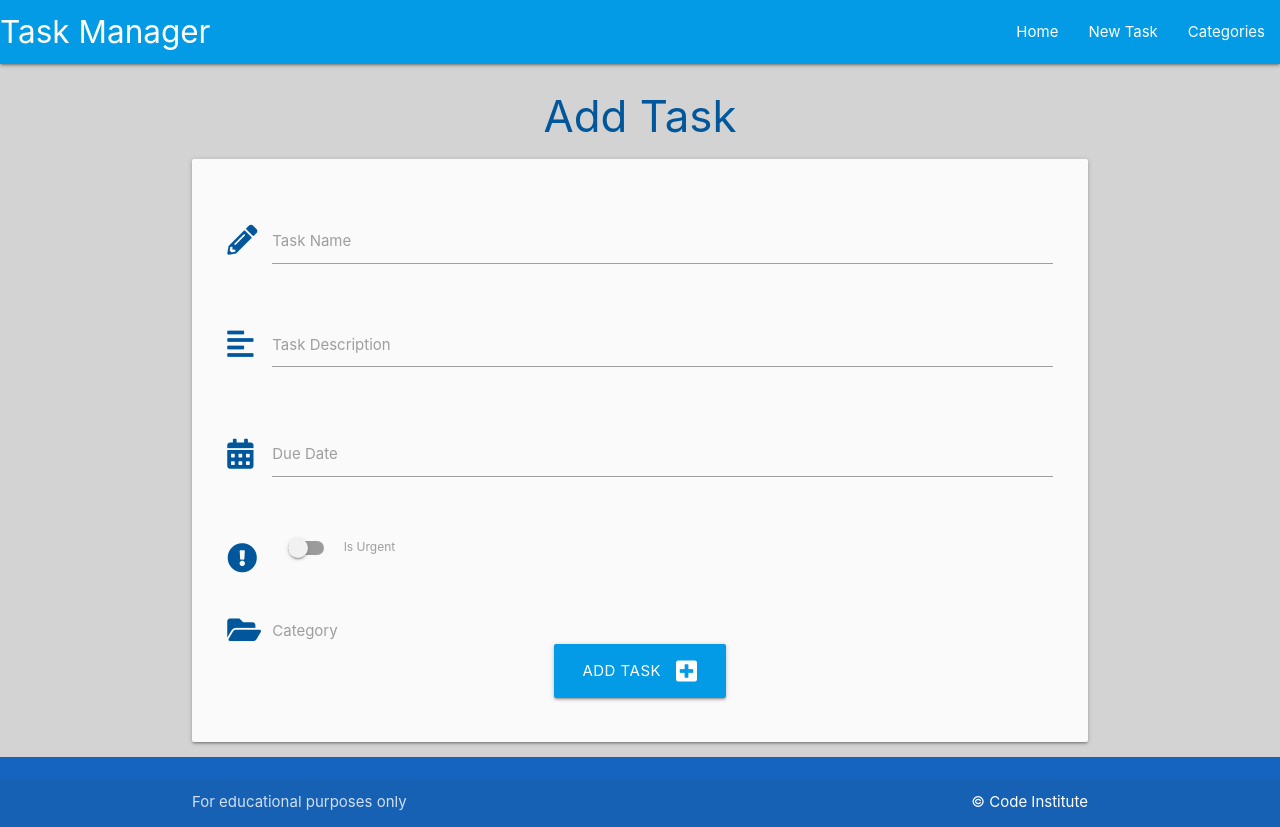
After one commit to wendybovill/psql-task-walkthrough, a Flask app: page /add_task in a window 1280 px wide. The commit adds this page. Run offline with Flask 2, Linux system fonts and the light colour scheme; data that the repository does not hold is empty.

Commit message:
all changes

```diff
--- a/taskmanager/routes.py
+++ b/taskmanager/routes.py
@@ -1,8 +1,82 @@
-from flask import render_template
+from flask import render_template, request, redirect, url_for
 from taskmanager import app, db
 from taskmanager.models import Category, Task
 
 
 @app.route("/")
 def home():
-    return render_template("tasks.html")
+    tasks = list(Task.query.order_by(Task.id).all())
+    return render_template("tasks.html", tasks=tasks)
+
+
+@app.route("/categories")
+def categories():
+    categories = list(Category.query.order_by(Category.category_name).all())
+    return render_template("categories.html", categories=categories)
+
+
+@app.route("/add_category", methods=["GET", "POST"])
+def add_category():
+    if request.method == "POST":
+        category = Category(category_name=request.form.get("category_name"))
+        db.session.add(category)
+        db.session.commit()
+        return redirect(url_for("categories"))
+    return render_template("add_category.html")
+
+
+@app.route("/edit_category/<int:category_id>", methods=["GET", "POST"])
+def edit_category(category_id):
+    category = Category.query.get_or_404(category_id)
+    if request.method == "POST":
+        category.category_name = request.form.get("category_name")
+        db.session.commit()
+        return redirect(url_for("categories"))
+    return render_template("edit_category.html", category=category)
+
+
+@app.route("/delete_category/<int:category_id>")
+def delete_category(category_id):
+    category = Category.query.get_or_404(category_id)
+    db.session.delete(category)
+    db.session.commit()
+    return redirect(url_for("categories"))
+
+
+@app.route("/add_task", methods=["GET", "POST"])
+def add_task():
+    categories = list(Category.query.order_by(Category.category_name).all())
+    if request.method == "POST":
+        task = Task(
+            task_name=request.form.get("task_name"),
+            task_description=request.form.get("task_description"),
+            is_urgent=bool(True if request.form.get("is_urgent") else False),
+            due_date=request.form.get("due_date"),
+            category_id=request.form.get("category_id")
+        )
+        db.session.add(task)
+        db.session.commit()
+        return redirect(url_for("home"))
+    return render_template("add_task.html", categories=categories)
+
+
+@app.route("/edit_task/<int:task_id>", methods=["GET", "POST"])
+def edit_task(task_id):
+    task = Task.query.get_or_404(task_id)
+    categories = list(Category.query.order_by(Category.category_name).all())
+    if request.method == "POST":
+        task.task_name = request.form.get("task_name")
+        task.task_description = request.form.get("task_description")
+        task.is_urgent = bool(True if request.form.get("is_urgent") else False)
+        task.due_date = request.form.get("due_date")
+        task.category_id = request.form.get("category_id")
+        db.session.commit()
+    return render_template("edit_task.html", task=task, categories=categories)
+
+
+@app.route("/delete_task/<int:task_id>")
+def delete_task(task_id):
+    task = Task.query.get_or_404(task_id)
+    db.session.delete(task)
+    db.session.commit()
+    return redirect(url_for("home"))
--- /dev/null
+++ b/taskmanager/templates/add_task.html
@@ -0,0 +1,71 @@
+{% extends "base.html" %}
+{% block content %}
+
+<h3 class="light-blue-text text-darken-4 center-align">Add Task</h3>
+
+<div class="row card-panel grey lighten-5">
+    <form class="col s12" method="POST" action="{{ url_for('add_task') }}">
+        <!-- task name -->
+        <div class="row">
+            <div class="input-field col s12">
+                <i class="fas fa-pencil-alt prefix light-blue-text text-darken-4"></i>
+                <input id="task_name" name="task_name" minlength="5" maxlength="50" type="text" class="validate"
+                    required>
+                <label for="task_name">Task Name</label>
+            </div>
+        </div>
+        <!-- task description -->
+        <div class="row">
+            <div class="input-field col s12">
+                <i class="fas fa-align-left prefix light-blue-text text-darken-4"></i>
+                <textarea id="task_description" name="task_description" minlength="5" maxlength="200" type="text"
+                    class="materialize-textarea validate" required></textarea>
+                <label for="task_description">Task Description</label>
+            </div>
+        </div>
+        <!-- due date -->
+        <div class="row">
+            <div class="input-field col s12">
+                <i class="fas fa-calendar-alt prefix light-blue-text text-darken-4"></i>
+                <input id="due_date" name="due_date" type="text" class="datepicker validate" required>
+                <label for="due_date">Due Date</label>
+            </div>
+        </div>
+        <!-- is urgent -->
+        <div class="row">
+            <div class="input-field col s12">
+                <div class="switch">
+                    <i class="fas fa-exclamation-circle prefix light-blue-text text-darken-4"></i>
+                    <label for="is_urgent">
+                        <input id="is_urgent" name="is_urgent" type="checkbox">
+                        <span class="lever"></span>
+                        Is Urgent
+                    </label>
+                </div>
+            </div>
+        </div>
+        <!-- category id -->
+        <div class="row">
+            <div class="input-field col s12">
+                <i class="fas fa-folder-open prefix light-blue-text text-darken-4"></i>
+                <select id="category_id" name="category_id" class="validate" required>
+                    <option value="" disabled selected>Choose Category</option>
+                    {% for category in categories %}
+                    <option value="{{ category.id }}">{{ category.category_name }}</option>
+                    {% endfor %}
+                </select>
+                <label for="category_id">Category</label>
+            </div>
+        </div>
+        <!-- submit button -->
+        <div class="row">
+            <div class="col s12 center-align">
+                <button type="submit" class="btn-large light-blue darken-1">
+                    Add Task <i class="fas fa-plus-square right"></i>
+                </button>
+            </div>
+        </div>
+    </form>
+</div>
+
+{% endblock %}
--- a/taskmanager/templates/base.html
+++ b/taskmanager/templates/base.html
@@ -25,8 +25,8 @@
                 <a href="#" data-target="mobile-demo" class="sidenav-trigger"><i class="fas fa-bars"></i></a>
                 <ul class="right hide-on-med-and-down">
                     <li><a href="{{ url_for('home') }}">Home</a></li>
-                    <li><a href="">New Task</a></li>
-                    <li><a href="">Categories</a></li>
+                    <li><a href="{{ url_for('add_task') }}">New Task</a></li>
+                    <li><a href="{{ url_for('categories') }}">Categories</a></li>
                 </ul>
             </div>
         </nav>
@@ -34,8 +34,8 @@
         <!-- mobile sidenav -->
         <ul class="sidenav" id="mobile-demo">
             <li><a href="{{ url_for('home') }}">Home</a></li>
-            <li><a href="">New Task</a></li>
-            <li><a href="">Categories</a></li>
+            <li><a href="{{ url_for('add_task') }}">New Task</a></li>
+            <li><a href="{{ url_for('categories') }}">Categories</a></li>
         </ul>
     </header>
 
--- a/taskmanager/templates/static/css/style.css
+++ b/taskmanager/templates/static/css/style.css
@@ -1,4 +1,5 @@
 body {
+    background-color: lightgrey;
     display: flex;
     min-height: 100vh;
     flex-direction: column;
@@ -7,3 +8,69 @@ body {
 main {
     flex: 1 0 auto;
 }
+
+.text-shadow {
+    text-shadow: 2px 2px 2px rgba(0, 0, 0, 0.5);
+}
+
+div.flashes {
+    line-height: 2;
+    border: 0.5px solid rgba(70, 131, 180, 0.618);
+    padding-top: 0;
+    margin-top: 0;
+}
+
+.datepicker-date-display {
+    -webkit-box-flex: 1;
+    -webkit-flex: 1 auto;
+    -ms-flex: 1 auto;
+    flex: 1 auto;
+    background-color: #0073ba;
+    color: #fff;
+    padding: 20px 22px;
+    font-weight: 500;
+}
+
+.datepicker-table td.is-selected,
+button,
+.btn:submit {
+    background-color: #0073ba;
+    color: #fff;
+}
+
+.datepicker-cancel,
+.datepicker-clear,
+.datepicker-today,
+.datepicker-done {
+    color: #0073ba;
+    padding: 0 1rem;
+}
+
+.datepicker-table td.is-today,
+.datepicker-day-button.is-today {
+    color: #0024d6;
+    font-weight: 900;
+    background-color: rgba(123, 123, 123, 0.25);
+}
+
+.datepicker-day-button:focus {
+    background-color: rgba(123, 123, 123, 0.25);
+}
+
+.btn-small {
+    margin: 5px;
+}
+
+.collapsible-header .col strong {
+    margin: 5px;
+    line-height: 42px;
+    font-size: 20px;
+}
+
+form {
+    margin-top: 20px;
+}
+
+.collapsible {
+    border: unset !important;
+}
```
Also changed, not shown: requirements.txt (added, +10 -0 lines), taskmanager/__init__.py (+9 -1 lines), taskmanager/templates/add_category.html (added, +28 -0 lines), taskmanager/templates/categories.html (added, +30 -0 lines), taskmanager/templates/edit_category.html (added, +28 -0 lines), taskmanager/templates/edit_task.html (added, +82 -0 lines), taskmanager/templates/static/script.js (+15 -0 lines), taskmanager/templates/tasks.html (+30 -0 lines).
